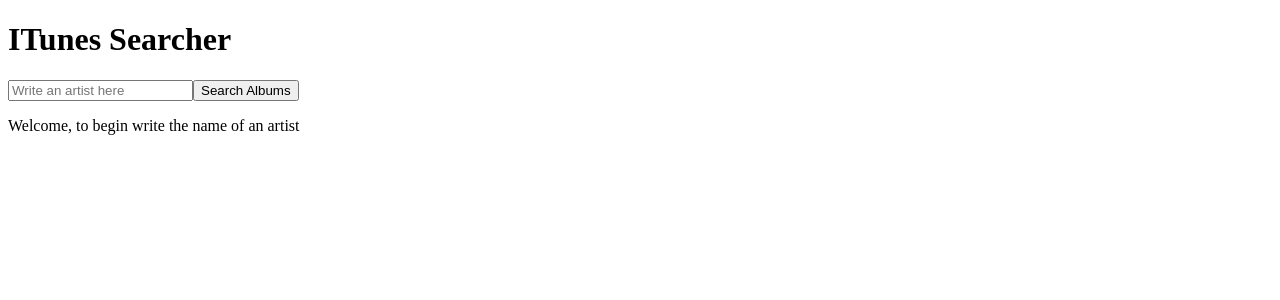
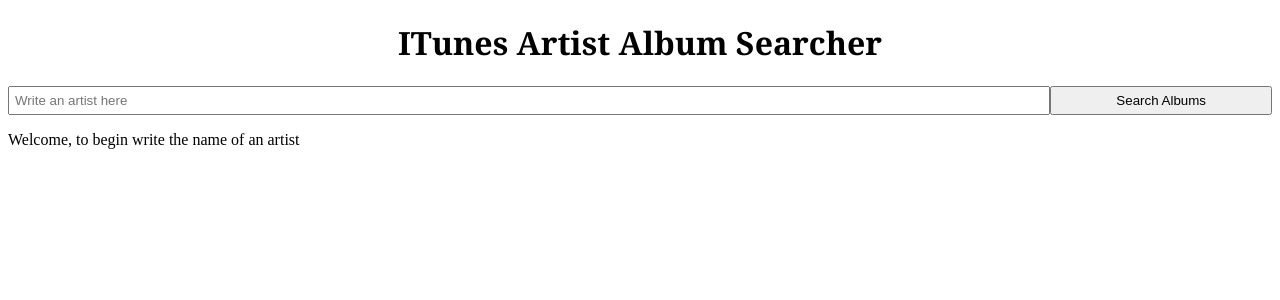
Before and after one commit to GeraldineGalindo/AngularAlbumSearchApp, an Angular app: page / in a window 1280 px wide. Shown: the top 300 px of the page. Built offline with nearby package versions, Linux system fonts and the light colour scheme; what ngx-pagination would draw is missing.

Commit message:
Basic style structure defined

```diff
--- a/src/app/components/album-item/album-item.component.css
+++ b/src/app/components/album-item/album-item.component.css
@@ -1,3 +1,31 @@
-.generalContainer{
-    background-color:lavenderblush;
+*,
+*::before,
+*::after{
+    margin:0;
+    padding: 0;
+    box-sizing: border-box;
+    font-family: Georgia, 'Times New Roman', Times, serif;
 }
+
+body{
+    display: flex;
+    align-items: center;
+}
+
+.general-container{
+    background: linear-gradient(-90deg, rgb(204, 69, 242, 0.3),rgb(49, 170, 193, 0.3));
+    background-color: transparent;
+    height:130px;
+    padding: 10px;
+
+}
+
+img {
+    float:left;
+    height: 120px;
+    width: 120px;
+}
+
+.album-info{
+    padding-left: 150px;
+}
--- a/src/app/components/album-item/album-item.component.html
+++ b/src/app/components/album-item/album-item.component.html
@@ -1,14 +1,18 @@
-<div class="generalContainer" [ngClass]="setClasses()">
-    <img [src]="album.artworkUrl100" alt= "Cover">
-    <div class='albumInfo'>
-        <p>
+<div class="general-container" [ngClass]="setClasses()">
+    <div class="album-image">
+        <img [src]="album.artworkUrl100" alt= "Cover">
+    </div>
+    <div class='album-info'>
+        <span>
             <b>Album: </b> {{album.collectionName}}
-        </p>
-        <p>
+        </span>
+        <br>
+        <span>
             <b>Artist: </b> {{album.artistName}}
-        </p>
-        <p>
+        </span>
+        <br>
+        <span>
             <b>Price: </b> {{album.collectionPrice}} {{album.currency}}
-        </p>
+        </span>
     </div>
 </div>
--- a/src/app/components/albums/albums.component.html
+++ b/src/app/components/albums/albums.component.html
@@ -14,6 +14,6 @@
 <div *ngIf="!hasAlbumsToShow() && wasRequested">
     <app-empty-result></app-empty-result>
 </div>
-<div *ngIf="!hasAlbumsToShow() && !wasRequested">
+<div *ngIf="!wasRequested">
     <app-welcome-text></app-welcome-text>
 </div>
--- a/src/app/components/layout/header/header.component.css
+++ b/src/app/components/layout/header/header.component.css
@@ -0,0 +1,4 @@
+h1 {
+    text-align: center;
+    font-family: Georgia, 'Times New Roman', Times, serif;
+}
--- a/src/app/components/layout/header/header.component.html
+++ b/src/app/components/layout/header/header.component.html
@@ -1 +1 @@
-<h1>ITunes Searcher</h1>
+<h1>ITunes Artist Album Searcher</h1>
--- a/src/app/components/order-result-options/order-result-options.component.css
+++ b/src/app/components/order-result-options/order-result-options.component.css
@@ -0,0 +1,8 @@
+.order-container {
+    border-top: 10px;
+    height: 100px;
+}
+
+.title-container {
+    float:left;
+}
--- a/src/app/components/order-result-options/order-result-options.component.html
+++ b/src/app/components/order-result-options/order-result-options.component.html
@@ -1,5 +1,8 @@
-<div>
+<div class="order-container">
+  <div class="title-container">
     <h3>Order Options</h3>
+  </div>
+  <div class="options-container">
     <form>
           <div>
             <input type="radio" id="asc" name="option" value="asc" (click)="onAscendantOrder()" checked>
@@ -10,4 +13,5 @@
             <label for="des">Z-A</label>
           </div>
     </form>
+  </div>
 </div>
--- a/src/app/components/search-artist-albums/search-artist-albums.component.css
+++ b/src/app/components/search-artist-albums/search-artist-albums.component.css
@@ -0,0 +1,13 @@
+.form {
+    display: flex;
+    font-family: Georgia, 'Times New Roman', Times, serif;
+  }
+
+  .form input[type='text'] {
+    flex: 10;
+    padding: 5px;
+  }
+
+  .form input[type='submit'] {
+    flex: 2;
+  }
```
